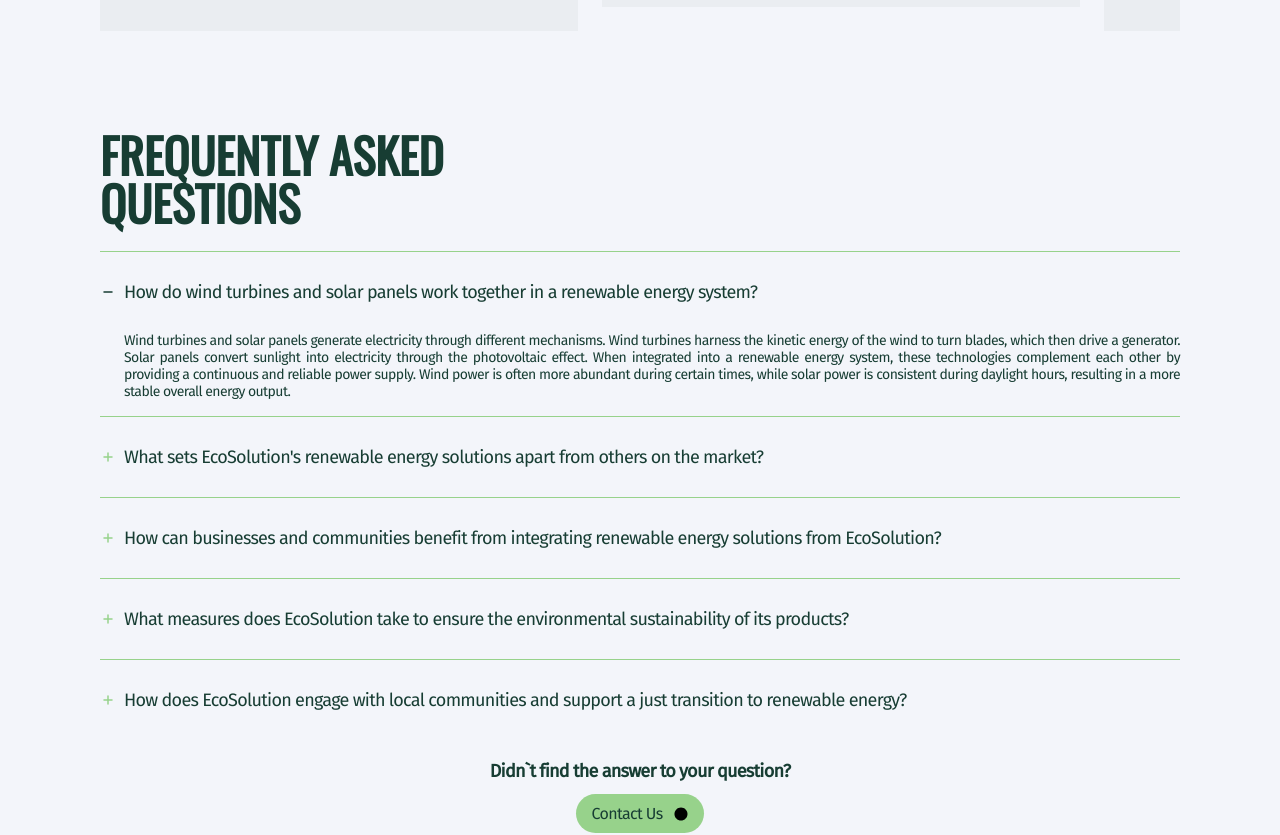
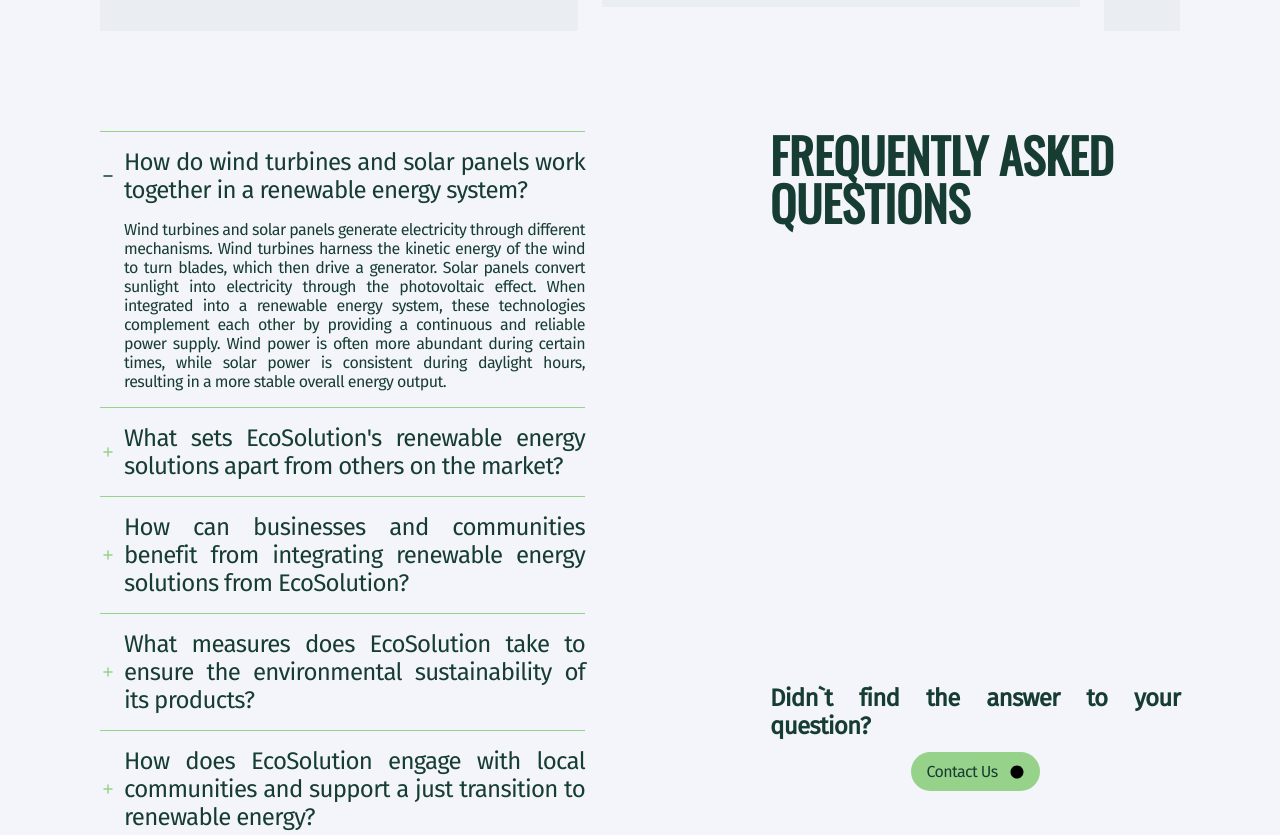
Before and after one commit to Skynet4241/ecosolution-project, a React (Vite) app: page / in a window 1280 px wide. Shown: the part 4980-5815 px from the top of the page. Built offline with nearby package versions, Linux system fonts and the light colour scheme.

Commit message:
feat: add dekstop styles for Faq section

```diff
--- a/src/components/Sections/FaqSection/Accordion/Accordion.styled.jsx
+++ b/src/components/Sections/FaqSection/Accordion/Accordion.styled.jsx
@@ -9,12 +9,17 @@
   display: flex;
   flex-direction: column;
   gap: 16px;
+  @media screen and (min-width: calc(768px - 0.02px)) {
+    padding-top: 16px;
+    border-top: 1px solid #97d28b;
+  }
 `;
 
 export const Accordion = styled((props) => (
   <MuiAccordion disableGutters elevation={0} square {...props} />
 ))(() => ({
   backgroundColor: "transparent",
+
   "&:not(:last-child)": {
     paddingBottom: "16px",
     borderBottom: "1px solid #97D28B",
@@ -53,7 +58,7 @@
 )(() => ({
   backgroundColor: "transparent",
   flexDirection: "row-reverse",
-
+  minHeight: "0",
   "& .MuiAccordionSummary-content": {
     margin: "0 0 0 8px",
   },
@@ -70,6 +75,9 @@
   font-size: 18px;
   line-height: normal;
   letter-spacing: -0.72px;
+  @media screen and (min-width: calc(1280px - 0.02px)) {
+    font-size: 24px;
+  }
 `;
 
 export const SummaryTitleText = styled(Typography)`
@@ -79,4 +87,7 @@
   font-size: 14px;
   line-height: normal;
   letter-spacing: -0.56px;
+  @media screen and (min-width: calc(1280px - 0.02px)) {
+    font-size: 16px;
+  }
 `;
--- a/src/components/Sections/FaqSection/FaqSection.jsx
+++ b/src/components/Sections/FaqSection/FaqSection.jsx
@@ -9,6 +9,9 @@
   FaqSectionButtonSVG,
   FaqSectionFooter,
   FaqSectionFooterTitle,
+  FaqSectionWrap,
+  FaqSectionFooterTwo,
+  FaqSectionContainer,
 } from "./FaqSection.styled";
 import icons from "../../../assets/icons/icons.svg";
 
@@ -16,14 +19,15 @@
   return (
     <FaqSectionStyled>
       <Container>
+        <FaqSectionContainer>
+          <FaqSectionWrap>
             <FaqSectionHeader>
               <FaqSectionTitle>Frequently Asked Questions</FaqSectionTitle>
               <FaqSectionGreenLine></FaqSectionGreenLine>
             </FaqSectionHeader>
-        <CustomizedAccordions />
             <FaqSectionFooter>
               <FaqSectionFooterTitle>
-            Didn`t find the answer to your question?{" "}
+                Didn`t find the answer to your question?
               </FaqSectionFooterTitle>
               <FaqSectionButton>
                 Contact Us
@@ -32,6 +36,20 @@
                 </FaqSectionButtonSVG>
               </FaqSectionButton>
             </FaqSectionFooter>
+          </FaqSectionWrap>
+          <CustomizedAccordions />
+          <FaqSectionFooterTwo>
+            <FaqSectionFooterTitle>
+              Didn`t find the answer to your question?
+            </FaqSectionFooterTitle>
+            <FaqSectionButton>
+              Contact Us
+              <FaqSectionButtonSVG>
+                <use href={icons + "#icon-ellipse"} />
+              </FaqSectionButtonSVG>
+            </FaqSectionButton>
+          </FaqSectionFooterTwo>
+        </FaqSectionContainer>
       </Container>
     </FaqSectionStyled>
   );
--- a/src/components/Sections/FaqSection/FaqSection.styled.js
+++ b/src/components/Sections/FaqSection/FaqSection.styled.js
@@ -4,6 +4,31 @@
   padding-bottom: 36px;
   @media screen and (min-width: calc(768px - 0.02px)) {
     padding-bottom: 100px;
+  }
+`;
+
+export const FaqSectionContainer = styled.div`
+  display: flex;
+  flex-direction: column;
+  @media screen and (min-width: calc(768px - 0.02px)) {
+    flex-direction: row-reverse;
+    gap: 24px;
+    height: 660px;
+  }
+  @media screen and (min-width: calc(1280px - 0.02px)) {
+    gap: 185px;
+  }
+`;
+
+export const FaqSectionWrap = styled.div`
+  display: flex;
+  flex-direction: column;
+  @media screen and (min-width: calc(768px - 0.02px)) {
+    justify-content: space-between;
+    min-width: calc(100% / 2);
+  }
+  @media screen and (min-width: calc(1280px - 0.02px)) {
+    min-width: calc((100% / 3) + 50px);
   }
 `;
 
@@ -36,15 +61,33 @@
   width: 100%;
   height: 1px;
   background-color: #97d28b;
+  @media screen and (min-width: calc(768px - 0.02px)) {
+    display: none;
+  }
 `;
 
 export const FaqSectionFooter = styled.div`
+  display: none;
+  @media screen and (min-width: calc(768px - 0.02px)) {
+    display: flex;
+    flex-direction: column;
+    align-items: center;
+    gap: 12px;
+    margin-top: 36px;
+    justify-content: space-between;
+  }
+`;
+export const FaqSectionFooterTwo = styled.div`
   display: flex;
   flex-direction: column;
   align-items: center;
   gap: 12px;
   margin-top: 36px;
+  @media screen and (min-width: calc(768px - 0.02px)) {
+    display: none;
+  }
 `;
+
 export const FaqSectionFooterTitle = styled.h5`
   color: #173d33;
   text-align: justify;
@@ -52,6 +95,9 @@
   font-size: 18px;
   line-height: normal;
   letter-spacing: -0.72px;
+  @media screen and (min-width: calc(1280px - 0.02px)) {
+    font-size: 24px;
+  }
 `;
 
 export const FaqSectionButton = styled.button`
```
Lines whose indentation alone changed are shown as unchanged.
